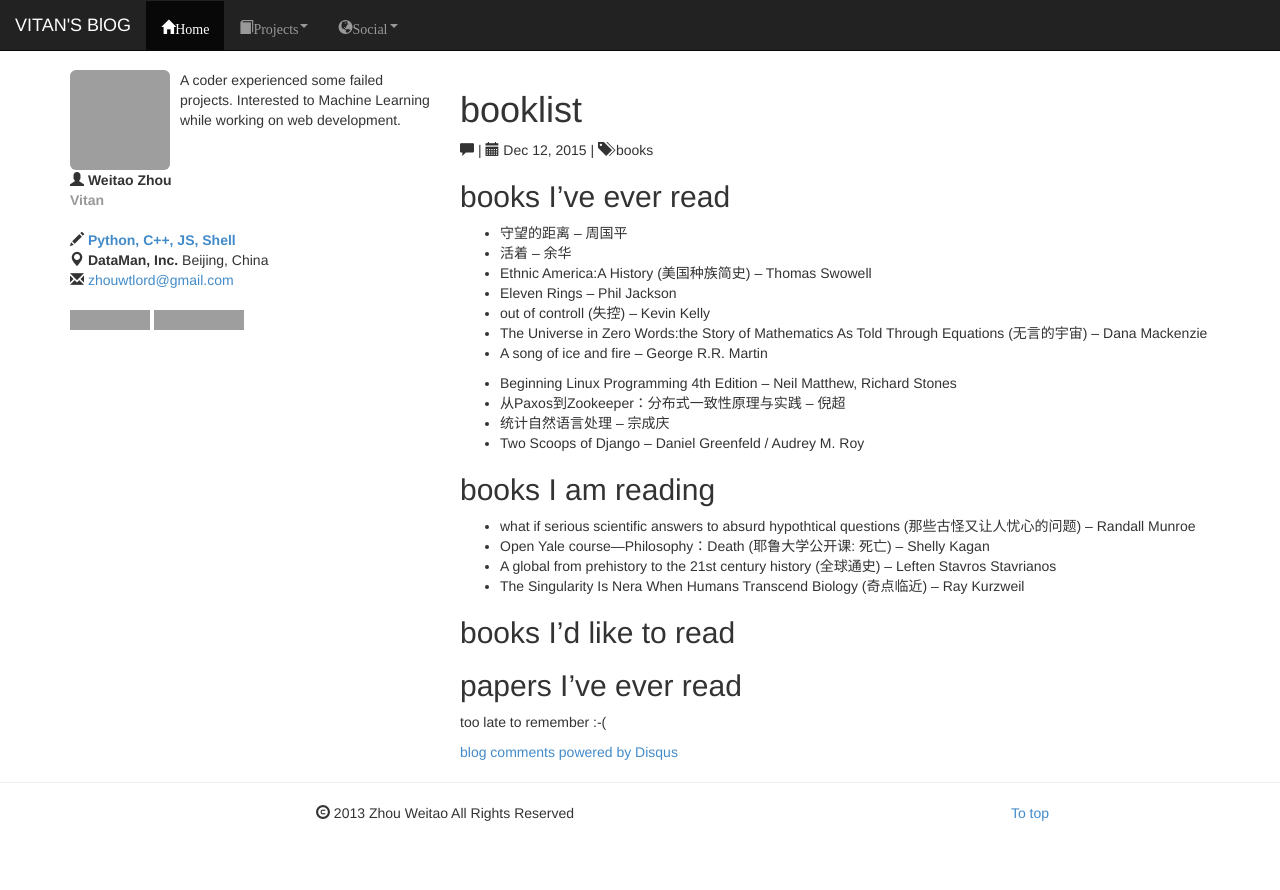
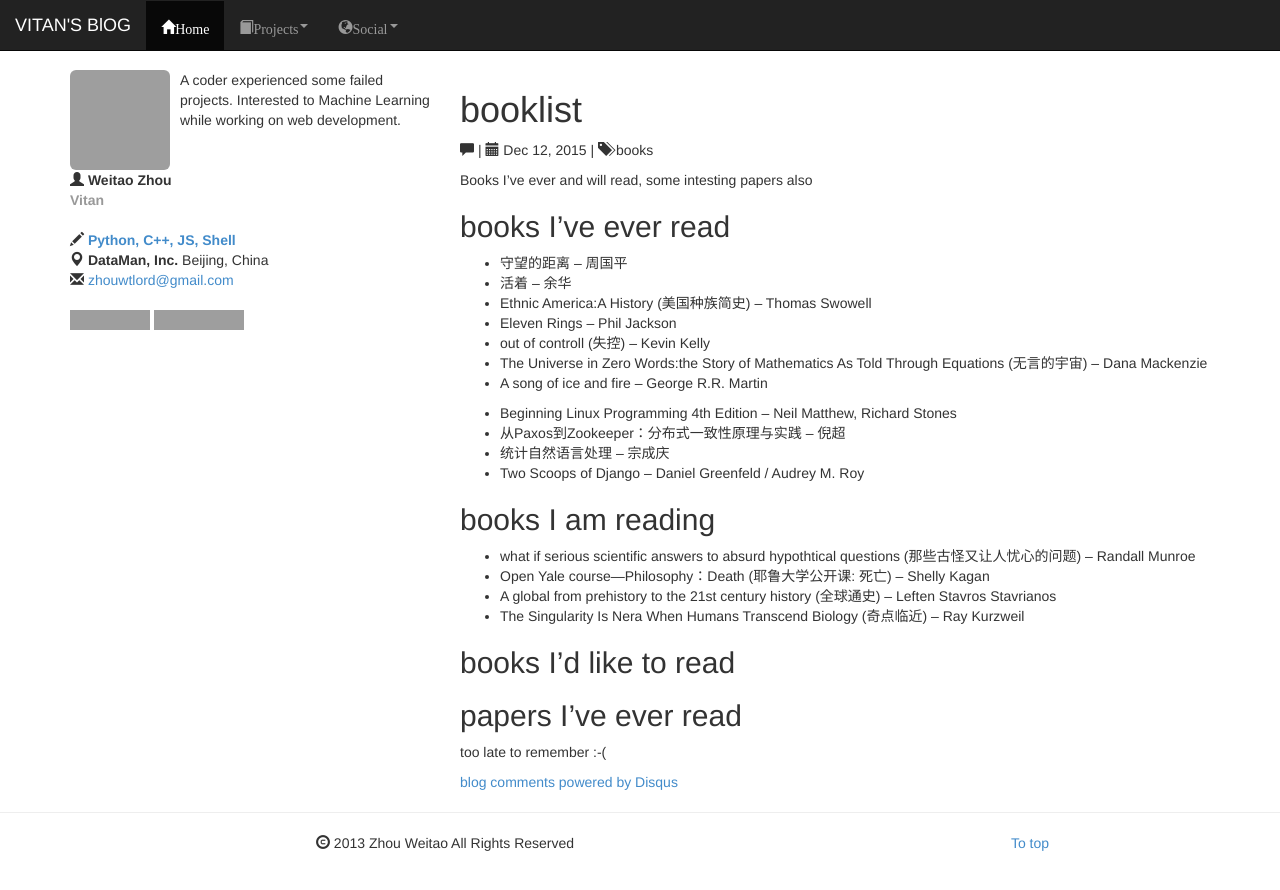
Before and after one commit to vitan/vitan.github.io, a Jekyll site: the page built from _posts/2015-12-12-booklist.md, in a window 1280 px wide, cut to the strip 0-890 px from the top of the page. Built offline with Jekyll 4.4.1, drawn with Linux system fonts in a browser that asks for light colours; Markdown is read by kramdown in place of the engine named in the settings; comment, search, counter and statistics services are not loaded; grey boxes are pictures that could not be loaded.

Commit message:
Update 2015-12-12-booklist.md

```diff
--- a/_posts/2015-12-12-booklist.md
+++ b/_posts/2015-12-12-booklist.md
@@ -4,6 +4,8 @@ title: booklist
 tags: books
 categories: books
 ---
+
+Books I've ever and will read, some intesting papers also
 
 ## books I've ever read
 
```
